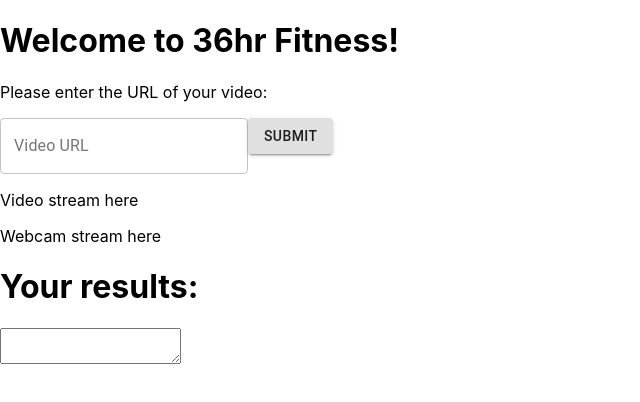
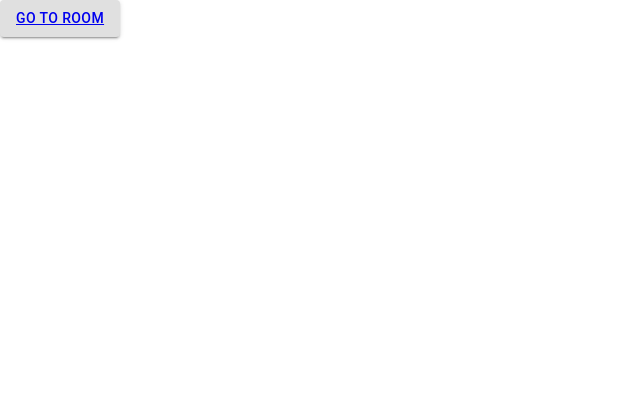
Before and after one commit to juliacamacho/36hrfitness, a React app: page / in a window 1280 px wide. Shown: the top 402 px of the page, without its empty margins (0-640 px from the left). Built offline with nearby package versions, Linux system fonts and the light colour scheme.

Commit message:
add splash page and routing

```diff
--- a/package.json
+++ b/package.json
@@ -49,6 +49,7 @@
     "react-app-polyfill": "^1.0.6",
     "react-dev-utils": "^10.2.1",
     "react-dom": "^16.13.1",
+    "react-router-dom": "^5.2.0",
     "resolve": "1.15.0",
     "resolve-url-loader": "3.1.1",
     "sass-loader": "8.0.2",
--- a/src/App.js
+++ b/src/App.js
@@ -1,11 +1,26 @@
 import React from 'react';
+import {
+  BrowserRouter as Router,
+  Switch,
+  Route
+} from "react-router-dom";
 import logo from './logo.svg';
 import Layout from '../src/containers/Layout/Layout'
+import Splash from '../src/containers/Splash/Splash'
 import './App.css';
 
 function App() {
   return (
-    <Layout />
+    <Router>
+      <Switch>
+        <Route path="/room">
+          <Layout />
+        </Route>
+        <Route path="/" >
+          <Splash />
+        </Route>
+      </Switch>
+    </Router>
   );
 }
 
--- a/src/containers/Layout/Layout.js
+++ b/src/containers/Layout/Layout.js
@@ -1,4 +1,4 @@
-import React from 'react';
+import React, {useState} from 'react';
 import Search from '../../components/Search/Search'
 import VideoStream from '../../components/VideoStream/VideoStream'
 import WebcamStream from '../../components/WebcamStream/WebcamStream'
@@ -6,6 +6,9 @@ import Results from '../../components/Results/Results'
 import classes from './Layout.css'
 
 const layout = (props) => {
+
+
+
     return (
         <div className={classes.Layout}>
             <div className={classes.Header}>
--- /dev/null
+++ b/src/containers/Splash/Splash.css
@@ -0,0 +1,5 @@
+.Splash {
+    display: flex;
+    flex-flow: column;
+    align-items: center;
+}
--- /dev/null
+++ b/src/containers/Splash/Splash.js
@@ -0,0 +1,18 @@
+import React from 'react';
+import Button from '@material-ui/core/Button';
+import {Link} from "react-router-dom";
+import classes from './Splash.css'
+
+const Splash = (props) => {
+
+    return(
+        <div className={classes.Splash}>
+            <Button variant="contained">
+                <Link to="/room">Go to room</Link>
+            </Button>
+        </div>
+    )
+
+}
+
+export default Splash
```
Also changed, not shown: 1 other file (tests, documents, lock files or other folders).
